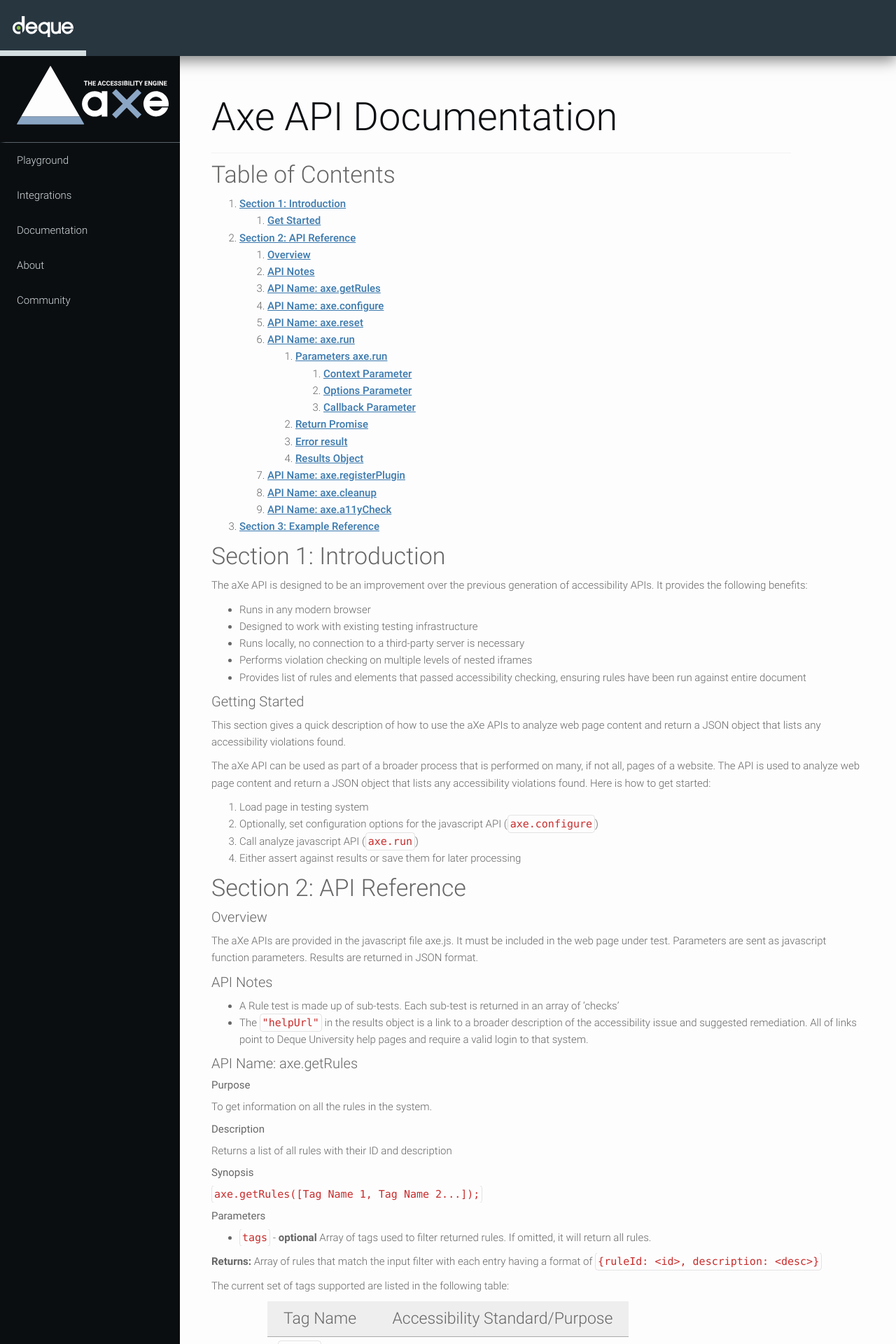
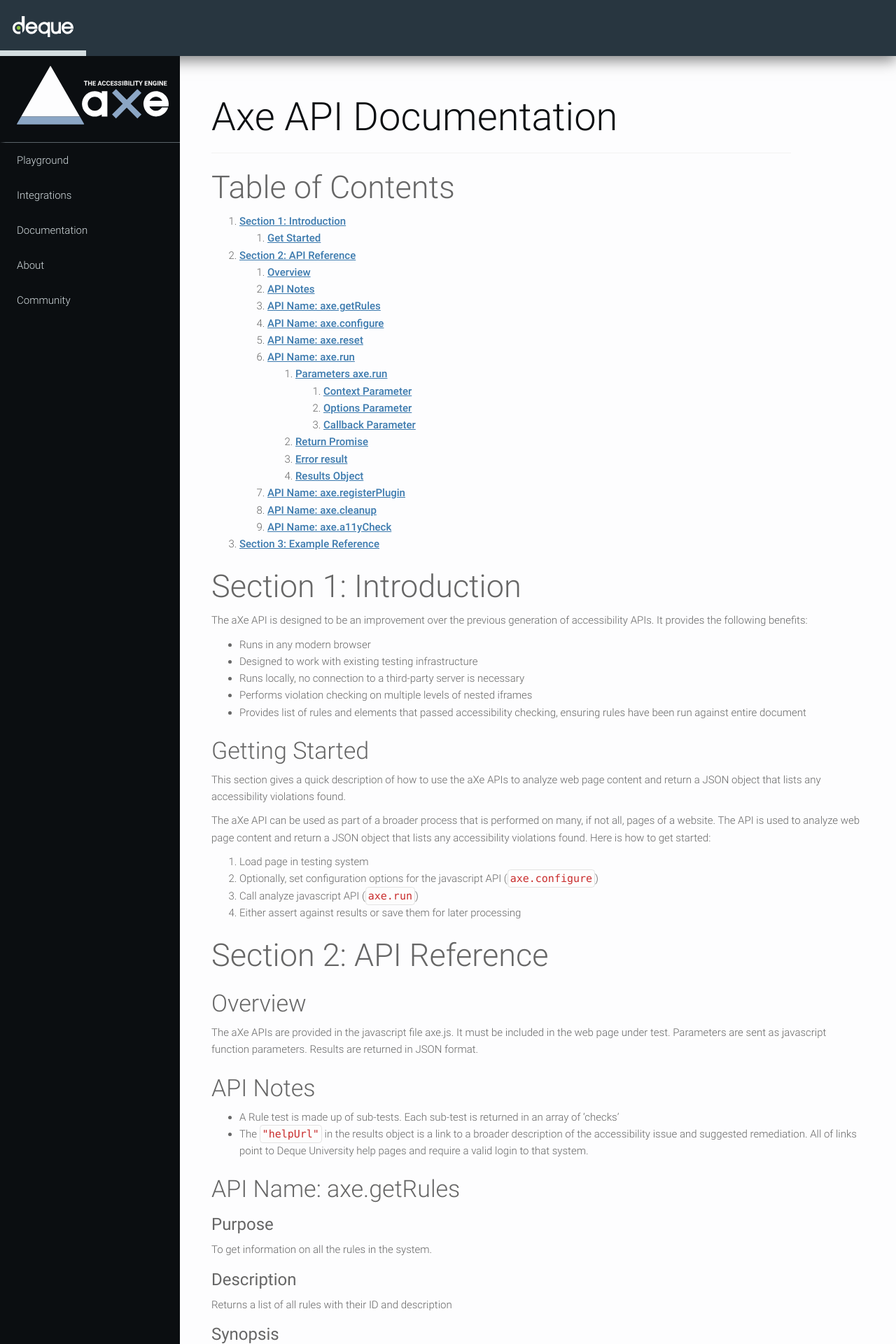
Before and after one commit to dequelabs/axe-website, a Jekyll site: the page built from docs/index.md, in a window 1280 px wide. Shown: the top 1920 px of the page at 70% size. Built offline with Jekyll 4.4.1, drawn with Linux system fonts in a browser that asks for light colours; some of the changed text lies outside the part shown.

Commit message:
fix: make headings more readable in docs

```diff
--- a/assets/styles/main.css
+++ b/assets/styles/main.css
@@ -37,29 +37,32 @@
 }
 
 h2 {
-  font-size: 34px;
+  font-size: 45px;
   font-weight: 300;
   margin: 10px 0px 0px 0px;
 }
 
 h3 {
-  font-size: 20px;
+  font-size: 34px;
   font-weight: 300;
   margin: 0px;
   margin-top: 10px;
 }
 
 h4 {
+  font-size: 24px;
   font-weight: 400;
   margin: 10px 0px 0px 0px;
 }
 
 h5 {
+  font-size: 20px;
   margin: 10px 0px 0px 0px;
   font-weight: 500;
 }
 
 h6 {
+  font-size: 18px;
   margin: 10px 0px 10px 0px;
   font-weight: 300;
   font-style: italic;
@@ -310,6 +313,15 @@
 .post-content {
   padding: 0px 25px 20px;
 }
+.post-content h2,
+.post-content h3 {
+  margin-top: 22px;
+}
+.post-content h4,
+.post-content h5,
+.post-content h6 {
+  margin-top: 16.5px;
+}
 
 .post-title {
   border-bottom: 1px solid #f2f2f2;
```
